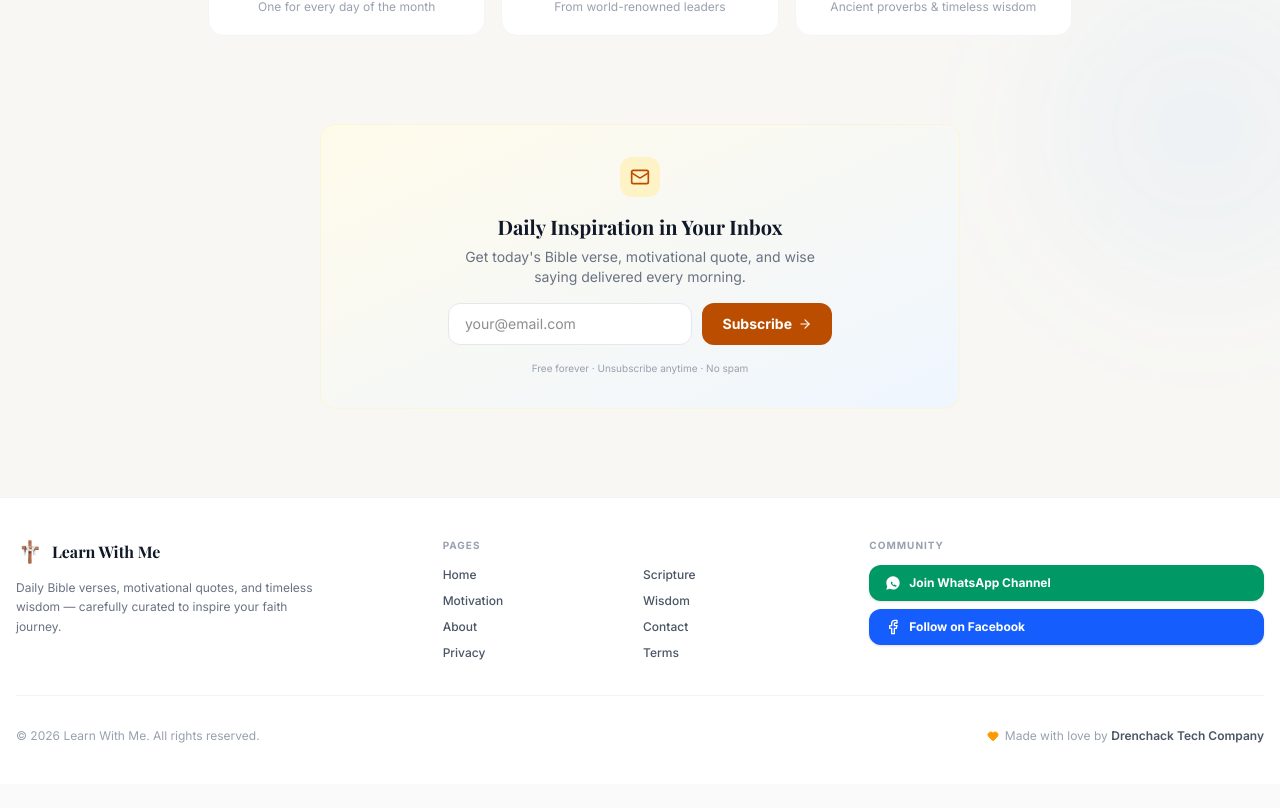
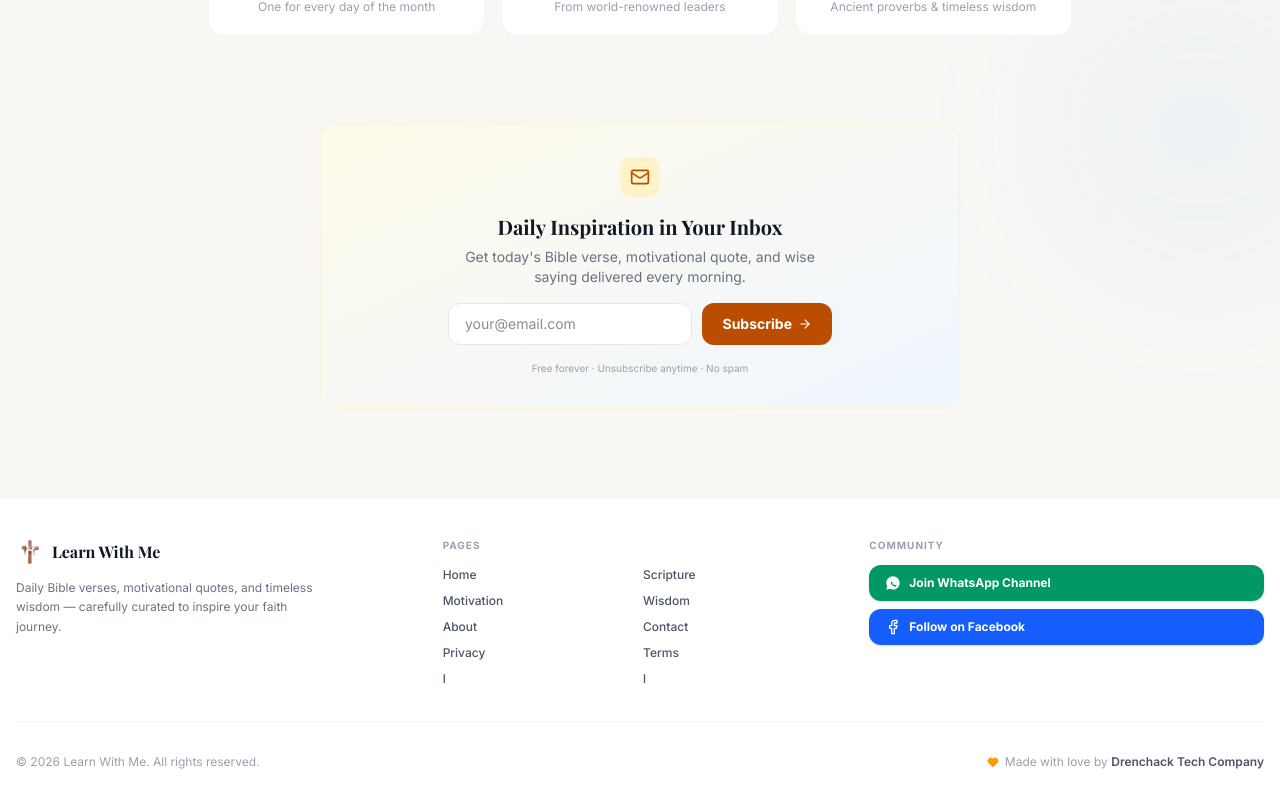
Before and after one commit to Philemon12421/Learn-the-bible-with-me, a React (Vite) app: page / in a window 1280 px wide. Shown: the part 1633-2441 px from the top of the page. Before the commit the page ends 2417 px from the top, so only its background shows below. Built offline with nearby package versions, Linux system fonts and the light colour scheme; a web font is replaced by a local one.

Commit message:
Update App.tsx

```diff
--- a/src/App.tsx
+++ b/src/App.tsx
@@ -14,6 +14,7 @@ import {
   PrivacyView,
   TermsView
 } from './components/Pages';
+import BlogView from './components/BlogView';
 import AudioPlayer from './components/AudioPlayer';
 
 export default function App() {
@@ -43,6 +44,7 @@ export default function App() {
       case 'contact': return <ContactView />;
       case 'privacy': return <PrivacyView />;
       case 'terms': return <TermsView />;
+      case 'blog': return <BlogView />;
       default: return <HomeView onNavigate={setCurrentView} todayDate={todayDate} />;
     }
   };
@@ -146,7 +148,7 @@ export default function App() {
                 {[
                   ['home','Home'],['bible','Scripture'],['motivation','Motivation'],
                   ['wisdom','Wisdom'],['about','About'],['contact','Contact'],
-                  ['privacy','Privacy'],['terms','Terms']
+                  ['privacy','Privacy'],['terms','Terms'],'blog','Blog'
                 ].map(([view, label]) => (
                   <button key={view} onClick={() => setCurrentView(view as ViewType)}
                     className="text-left hover:text-amber-700 transition-colors font-medium py-0.5">
```
